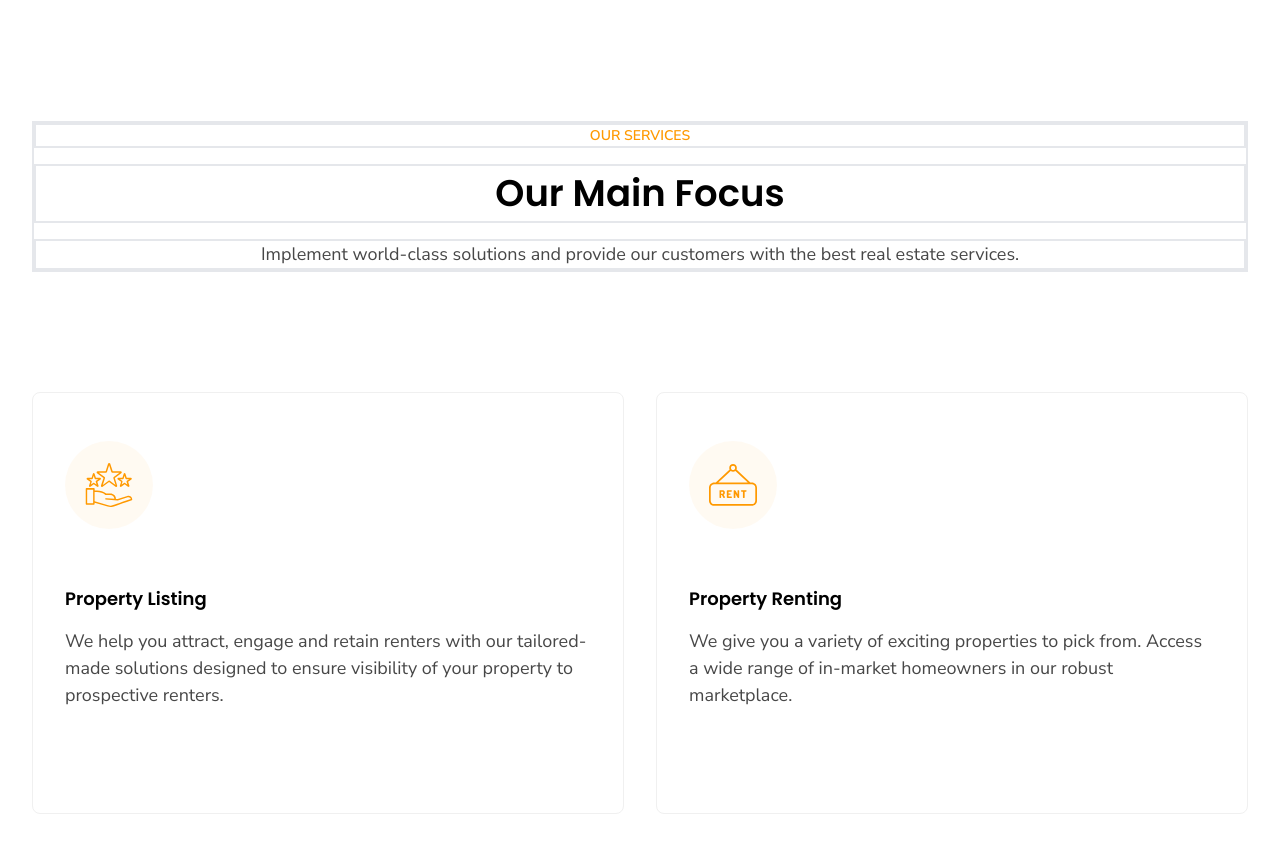
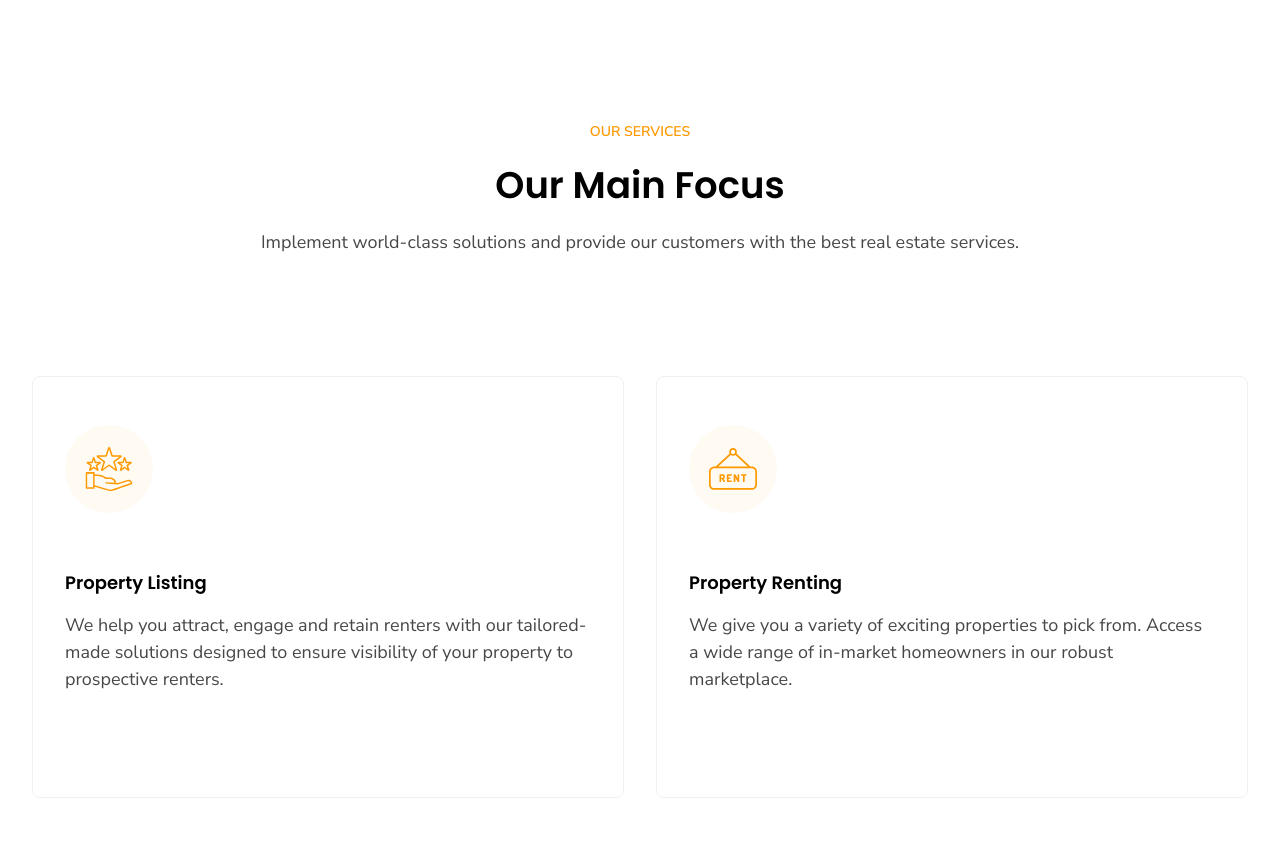
Before and after one commit to joelebukatobi/imperial-comfort-suites, a Next.js app in the folder frontend/: page / in a window 1280 px wide. Shown: the part 1840-2693 px from the top of the page. Built offline with nearby package versions, Linux system fonts and the light colour scheme.

Commit message:
Fixed Clashing CSS

```diff
--- a/frontend/src/assets/styles/global/layouts/header.module.scss
+++ b/frontend/src/assets/styles/global/layouts/header.module.scss
@@ -15,7 +15,7 @@
       }
 
       & button {
-        @apply mb-[3.2rem] md:mb-0;
+        @apply mb-[4.8rem] md:mb-0;
       }
     }
     & section {
--- a/frontend/src/assets/styles/global/pages/index.module.scss
+++ b/frontend/src/assets/styles/global/pages/index.module.scss
@@ -50,16 +50,16 @@
     @apply mb-[8rem] md:mb-[20.8rem];
     //
     & header {
-      @apply flex flex-col items-center justify-center w-full border-2;
+      @apply flex flex-col items-center justify-center w-full;
       & span {
-        @apply text-center w-full border-2;
+        @apply text-center w-full;
       }
       & h2 {
-        @apply text-center w-full border-2;
+        @apply text-center w-full;
       }
 
       & p {
-        @apply text-center w-full border-2;
+        @apply text-center w-full;
       }
     }
     //
--- a/frontend/src/pages/_app.js
+++ b/frontend/src/pages/_app.js
@@ -1,5 +1,3 @@
-// import '../styles/main.scss';
-import { AuthCheck } from '@/global//components/AuthCheck';
 import { useRouter } from 'next/router';
 import { Provider } from 'react-redux';
 import store from 'store/store';
@@ -8,15 +6,22 @@ function MyApp({ Component, pageProps }) {
   const pathname = useRouter().pathname;
   if (pathname === '/admin' || pathname.includes('admin')) {
     require('../assets/styles/admin.scss');
-  } else {
+  }
+  if (
+    pathname === '/' ||
+    pathname === '/listing' ||
+    pathname.includes('listing') ||
+    pathname === '/about' ||
+    pathname.includes('about') ||
+    pathname === 'contact' ||
+    pathname.includes('contact')
+  ) {
     require('../assets/styles/global.scss');
   }
 
   return (
     <Provider store={store}>
-      {/* <AuthCheck> */}
       <Component {...pageProps} />
-      {/* </AuthCheck> */}
     </Provider>
   );
 }
```
Also changed, not shown: frontend/src/assets/styles/global.scss (+0 -10 lines).
